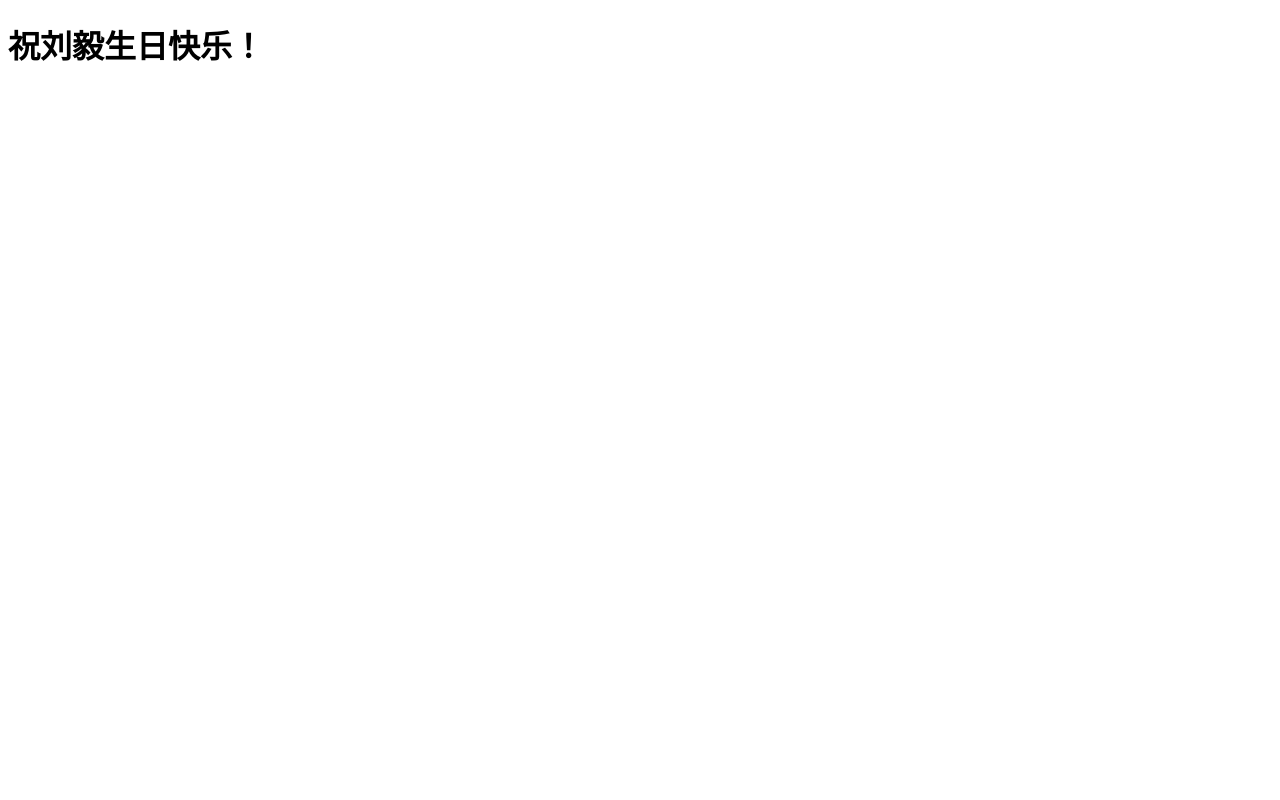
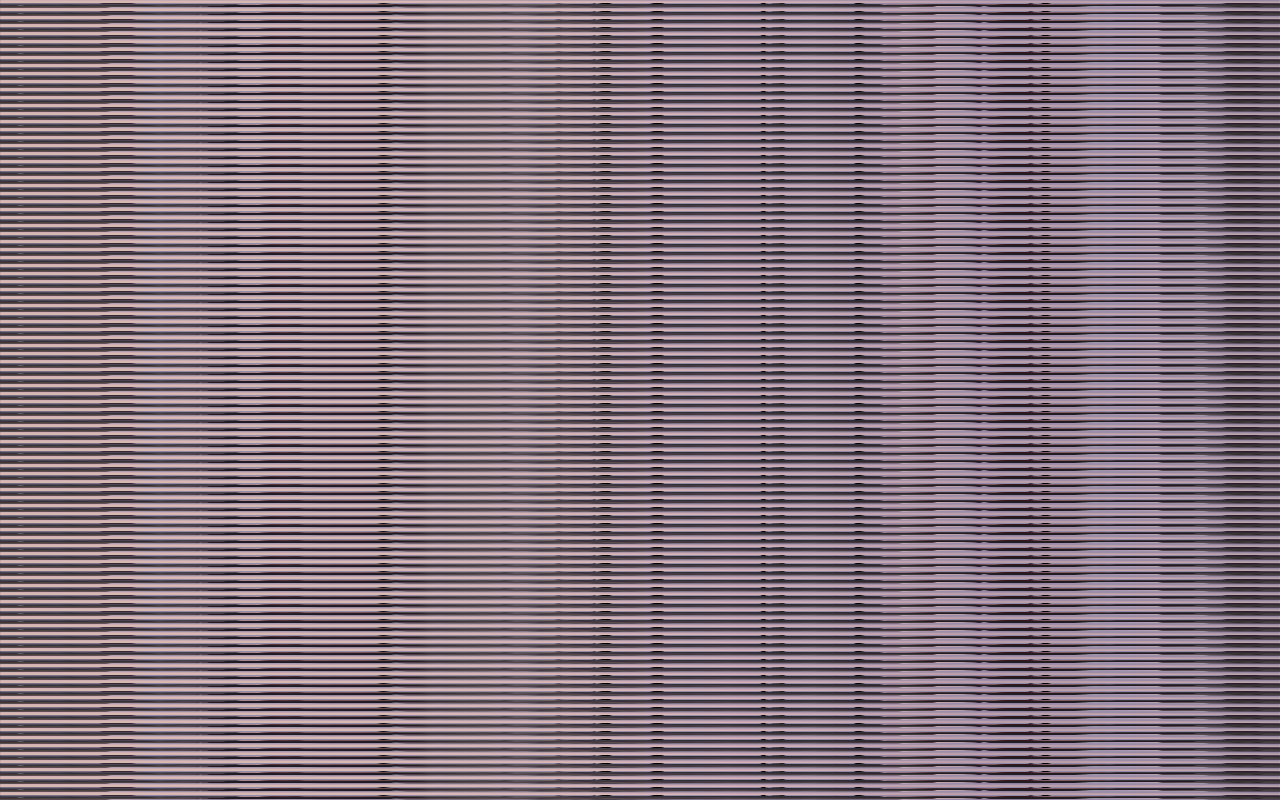
Before and after one commit to lbxttx/lbxttx.github.io, a plain HTML site: page index.html in a window 1280 px wide. Drawn offline with Linux system fonts and the light colour scheme.

Commit message:
Update index.html

```diff
--- a/index.html
+++ b/index.html
@@ -2,10 +2,16 @@
 <html lang="en">
 <head>
     <meta charset="UTF-8">
-    <title>刘毅生日快乐</title>
+    <title>生日快乐</title>
+    <style type="text/css">
+        .bg{
+            background-image: url("birthday.png");
+            background-size: 100% 100%;
+        }
+    </style>
 </head>
 
-<body>
-<h1>祝刘毅生日快乐！</h1>
+<body class="bg">
+
 </body>
 </html>
```
